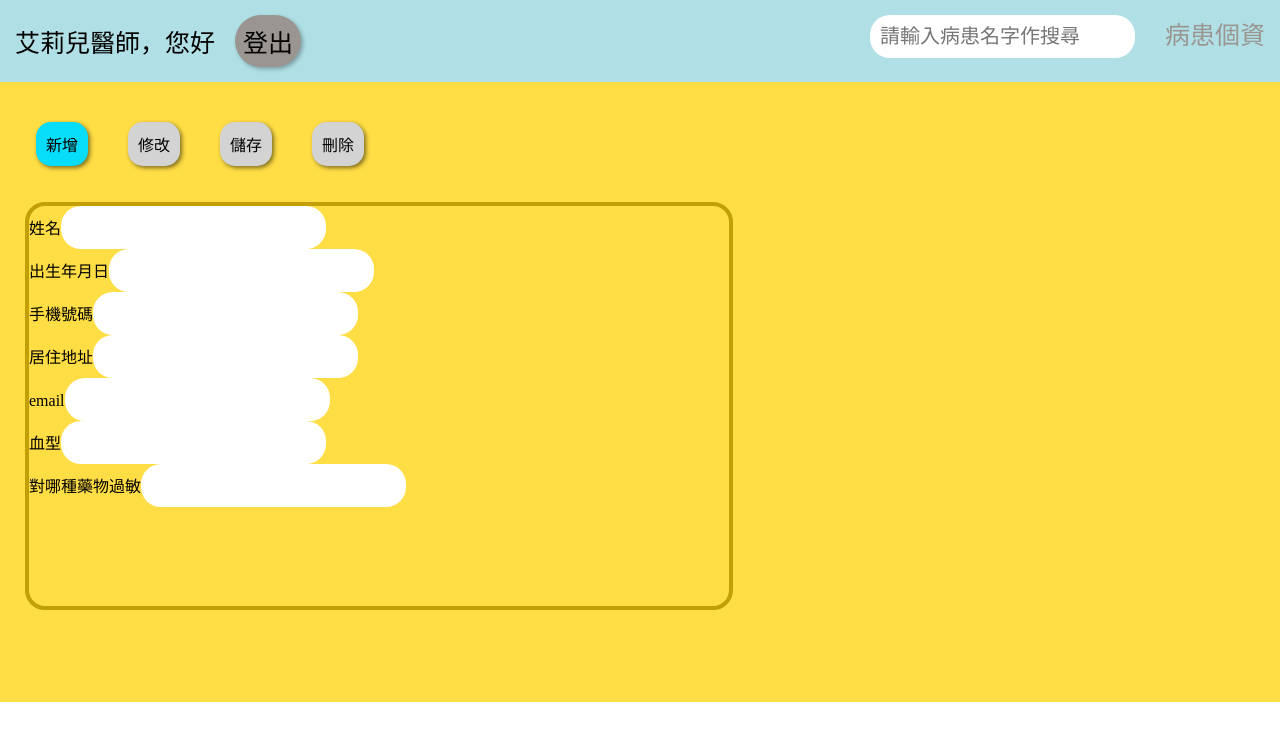
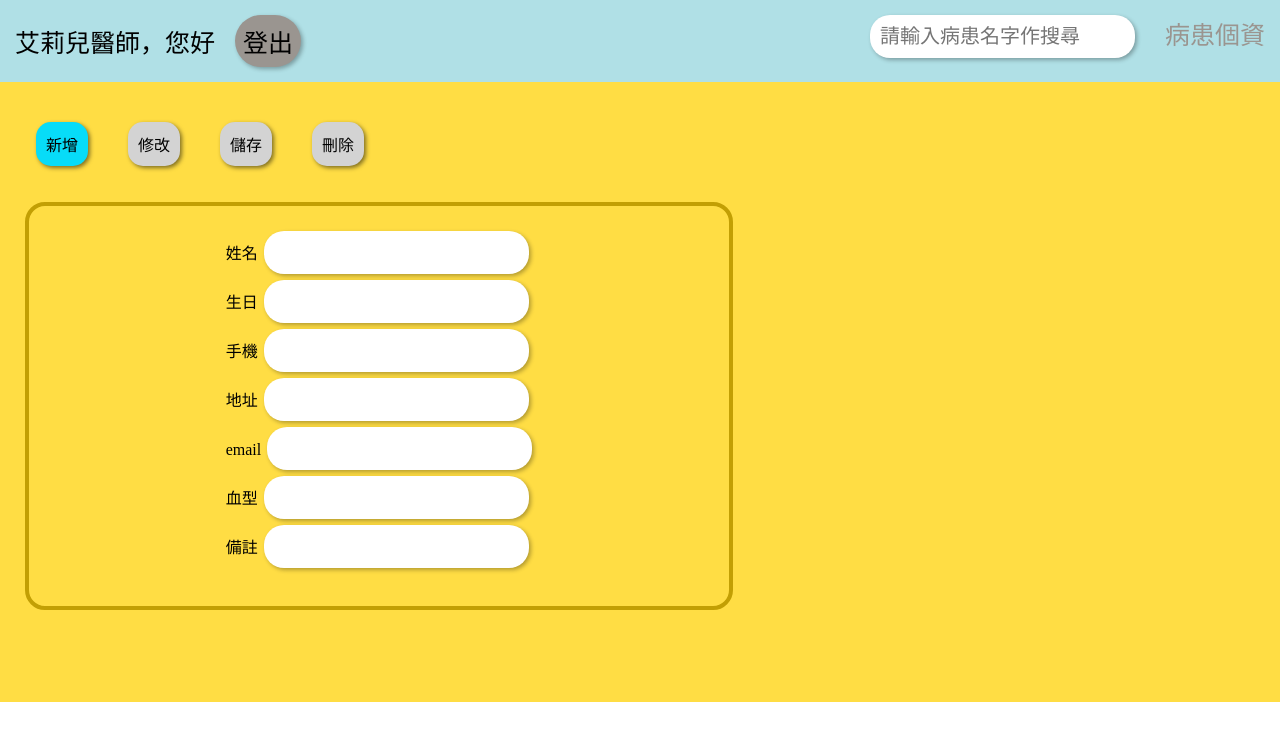
Before and after one commit to DinosaurDinosaur/clinic, a plain HTML site: page toSearchAndToBuild.html in a window 1280 px wide. Drawn offline with Linux system fonts and the light colour scheme.

Commit message:
new page was finished

```diff
--- a/toSearchAndToBuild.html
+++ b/toSearchAndToBuild.html
@@ -101,7 +101,10 @@
             border-radius: 20px;
             padding: 10px;
             font-size: 20px;
-         }
+            box-shadow: 2px 2px 4px rgba(0, 0, 0, 0.3);
+            margin-left: 6px;
+        }
+
          .btns {
            width: 400px;
            height: 100px;
@@ -129,9 +132,19 @@
             border: 4px solid #c29f04;
             margin-left: 25px;
             border-radius: 20px;
+            display: flex;
+            justify-content: center;
+
+         }
+         .content-box {
+            padding: 25px;
+
          }
          .add-btn {
             background-color: #07dcf8 !important;
+         }
+         .content-box .name,.birthday, .phone, .address, .email, .blood {
+            padding-bottom: 6px;
          }
     </style>
 </head>
@@ -157,13 +170,15 @@
           </div>
         </div>
           <div class="content">
-            <div class="name">姓名<input /></div>
-            <div class="birthday">出生年月日<input /></div>
-            <div class="phone">手機號碼<input /></div>
-            <div class="address">居住地址<input /></div>
-            <div class="email">email<input /></div>
-            <div class="blood">血型<input /></div>
-            <div class="no">對哪種藥物過敏<input /></div>
+                  <div class="content-box">
+                    <div class="name">姓名<input /></div>
+                    <div class="birthday">生日<input /></div>
+                    <div class="phone">手機<input /></div>
+                    <div class="address">地址<input /></div>
+                    <div class="email">email<input /></div>
+                    <div class="blood">血型<input /></div>
+                    <div class="no">備註<input /></div>
+                  </div>
           </div>
     </section>
 </body>
```
